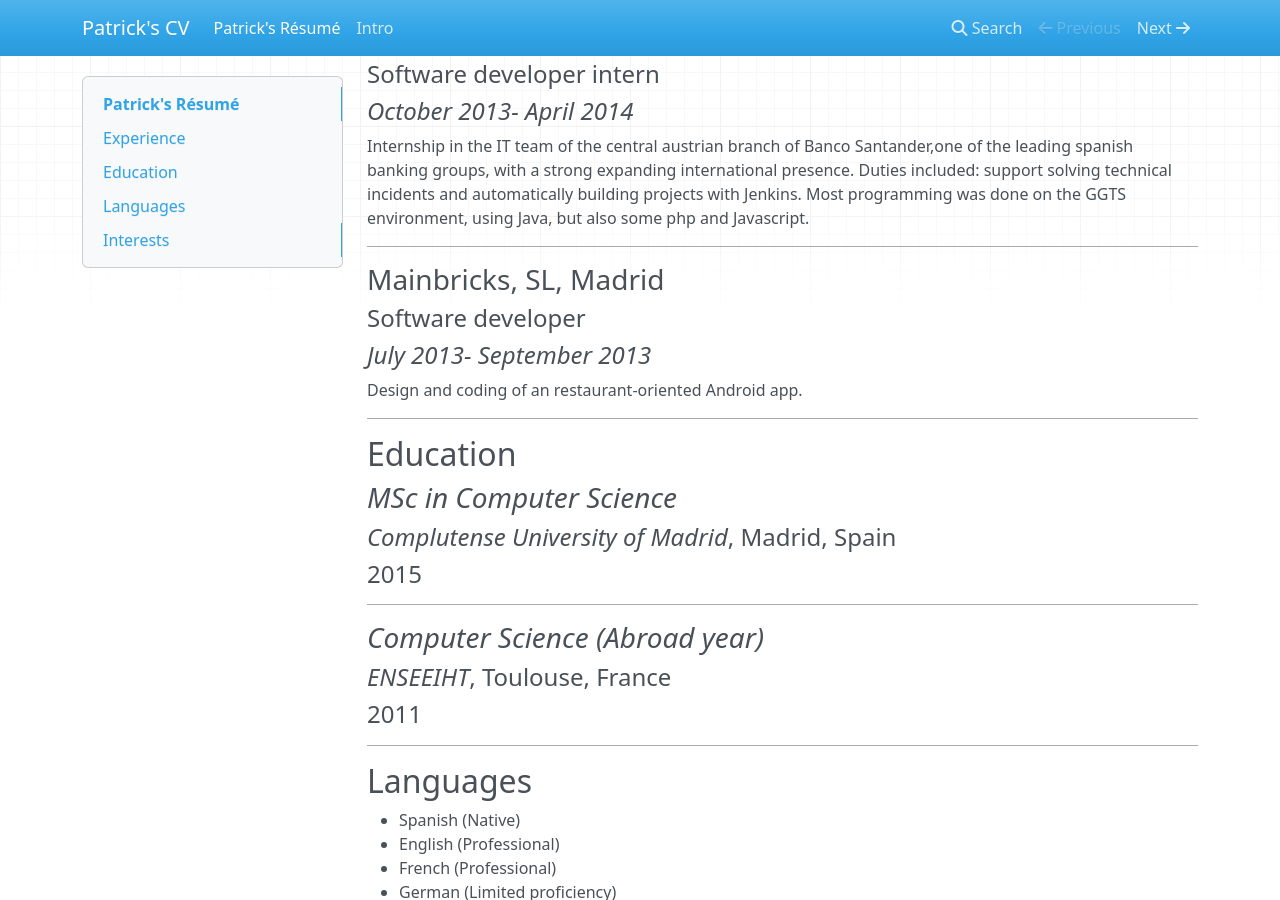
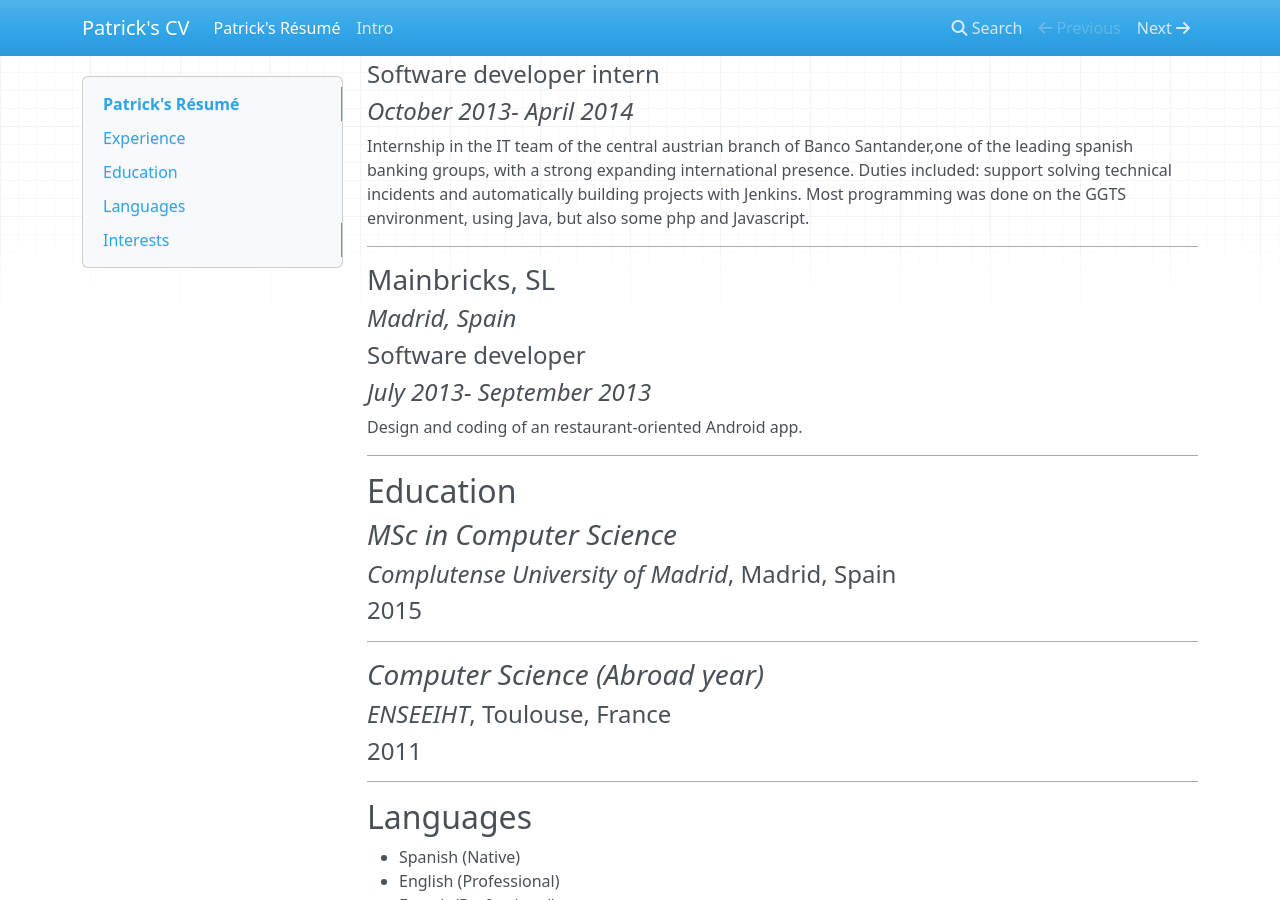
Before and after one commit to patsancu/patsancu.github.io, an MkDocs documentation site: the page built from docs/index.md, in a window 1280 px wide and 900 px high, scrolled down 1596 px. Built offline with MkDocs 1.6.1, drawn with Linux system fonts in a browser that asks for light colours; nearby versions of some CDN libraries.

Commit message:
fix typos, change sh and rephrase stuff

```diff
--- a/docs/index.md
+++ b/docs/index.md
@@ -47,7 +47,8 @@ Java EE and Spring related programming. Other technologies used are JSP, Spring
 Internship in the IT team of the central austrian branch of Banco Santander,one of the leading spanish banking groups, with a strong expanding international presence. Duties included: support solving technical incidents and automatically building projects with Jenkins. Most programming was done on the GGTS environment, using Java, but also some php and Javascript.
 
 ***
-### **Mainbricks, SL, Madrid**
+### **Mainbricks, SL**
+#### *Madrid, Spain*
 #### Software developer
 #### _July 2013- September 2013_
 Design and coding of an restaurant-oriented Android app.
```
